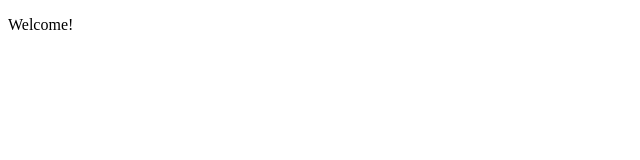
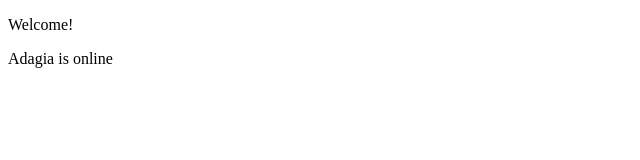
Before and after one commit to chimalsky/chimalsky.github.io, a plain HTML site: page index.html in a window 1280 px wide. Shown: the full height of the page, 0-640 px from the left. Drawn offline with Linux system fonts and the light colour scheme.

Commit message:
Update index.html

```diff
--- a/index.html
+++ b/index.html
@@ -6,5 +6,6 @@
 
   <body>
     <p>Welcome!</p>
+    <p>Adagia is online</p>
   </body>
 </html>
```
